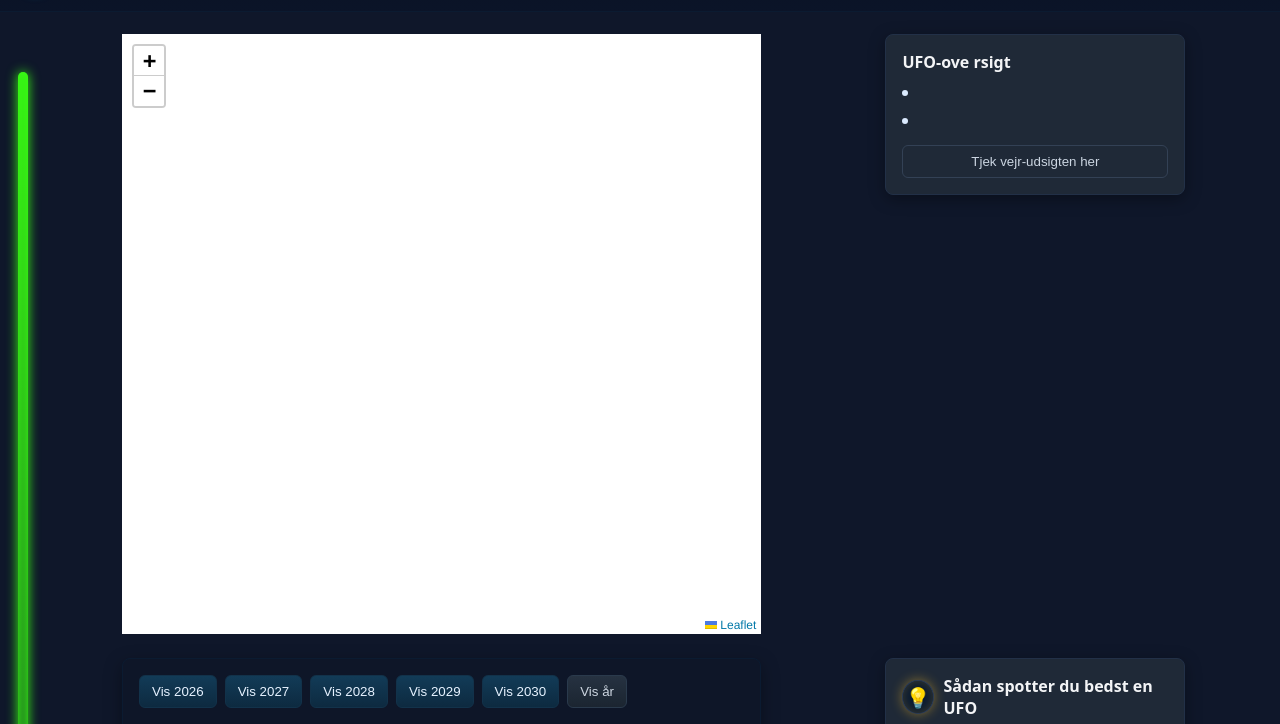
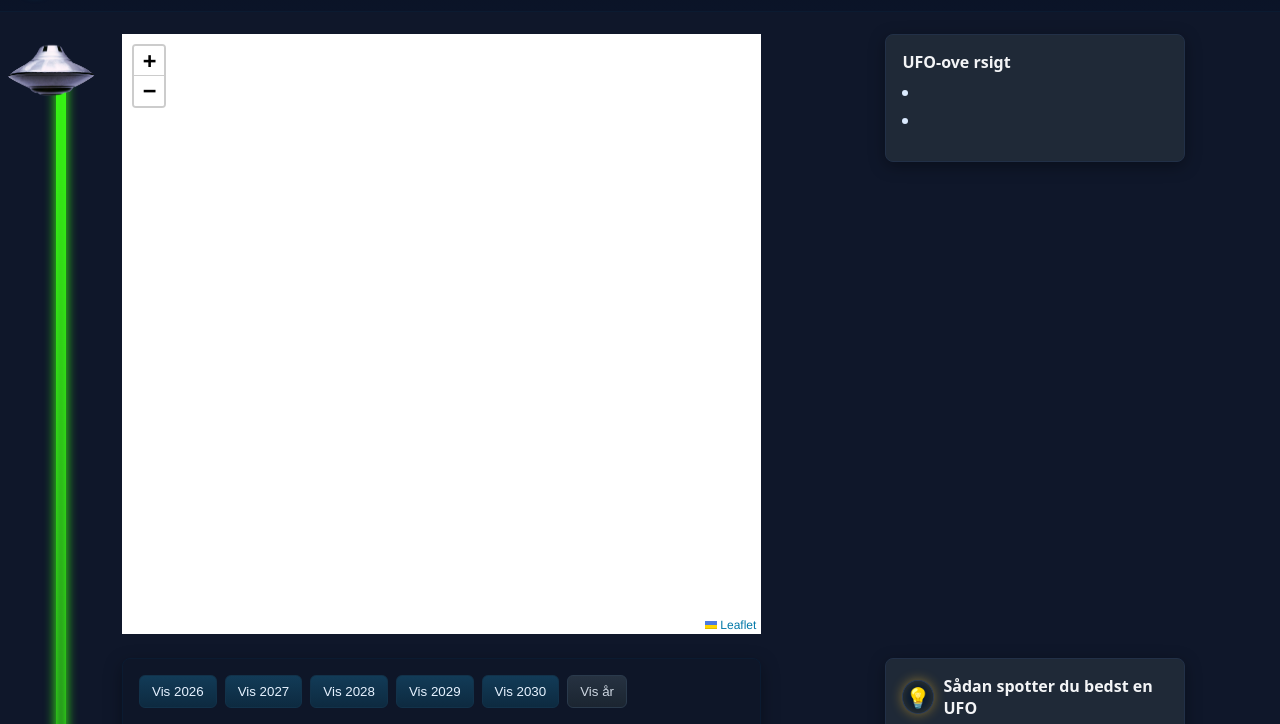
Before and after one commit to sylvesterel/portefoljeaflevering_4, a plain HTML site: page public/index.html in a window 1280 px wide. Shown: the part 51-775 px from the top of the page. Drawn offline with nearby package versions, Linux system fonts and the light colour scheme; no server answers.

Commit message:
ufo tilføjet til dokument

```diff
--- a/public/index.html
+++ b/public/index.html
@@ -31,6 +31,7 @@
 </header>
 <body>
 <div class="page">
+    <img id="image" src="ufo-img.png" alt="picture of UFO">
     <section class="content">
         <div id="map" style="height: 600px;"></div>
         <aside class="counting-scheme">
@@ -41,7 +42,6 @@
                 <li></li>
                 <li></li>
             </ul>
-            <button id="btn-weather" class="ghost">Tjek vejr-udsigten her</button>
         </aside>
         <div class="chart-card">
             <div class="controls">
--- a/public/main.css
+++ b/public/main.css
@@ -48,12 +48,18 @@ body{
 }
 .page::before{
     content:"";
-    position:absolute; left:18px; top:60px; bottom:40px; width:10px;
+    position:absolute; left:56px; top:60px; bottom:40px; width:10px;
     background: linear-gradient(180deg, rgba(57,255,20,.95), rgba(57,255,20,.15));
     box-shadow:
             0 0 12px var(--neon),
             inset 0 0 6px rgba(57,255,20,.8);
     border-radius:6px;
+}
+#image {
+    content: "";
+    height: 8%;
+    width: 8%;
+    position: absolute; left: 0; top: 5px;
 }
 .content{
     max-width:5000px;
@@ -91,7 +97,6 @@ body{
 
 /* Kortet med chart */
 .chart-card{
-    place-content: last;
     background:#0e1628;
     border:1px solid #0b1b31;
     border-radius:8px;
```
Also changed, not shown: public/ufo-img.png (added).
